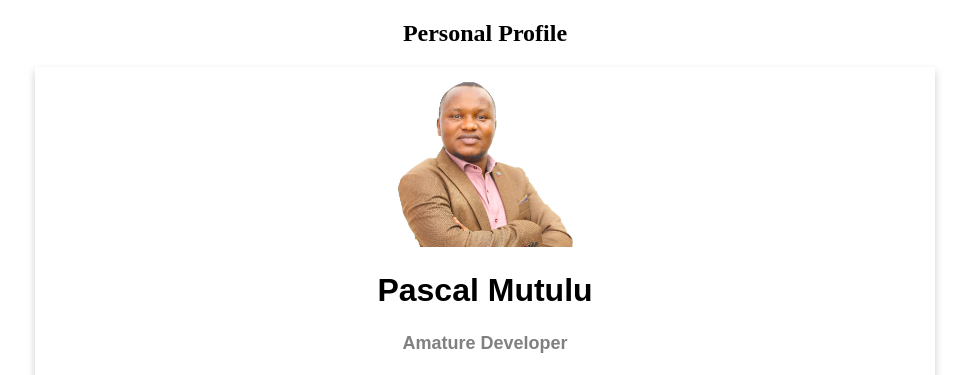
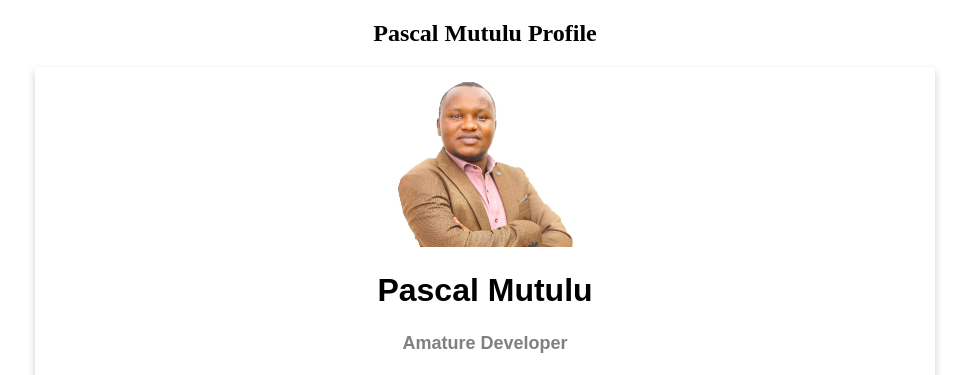
Before and after one commit to pmutulu/week1-devops-project, a plain HTML site: page index.html in a window 1280 px wide. Shown: the top 375 px of the page, without its empty margins (155-1124 px from the left). Drawn offline with Linux system fonts and the light colour scheme.

Commit message:
Changed Title

```diff
--- a/index.html
+++ b/index.html
@@ -6,7 +6,7 @@
     <link href="style.css" rel="stylesheet">
 </head>
 <body>
-    <h2 style="text-align:center">Personal Profile</h2>
+    <h2 style="text-align:center">Pascal Mutulu Profile</h2>
     <div class="container">
         <img src="images/pascal.jpg" alt="John" style="width:20%">
         <h1>Pascal Mutulu</h1>
```
